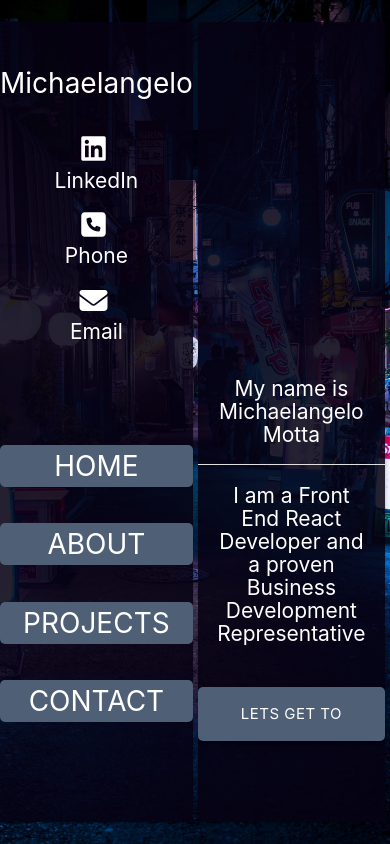
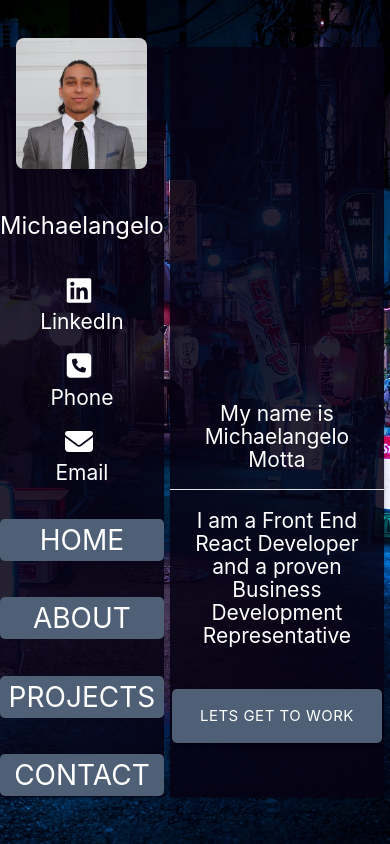
Before and after one commit to SyntaxMotta/Portfolio, a React (Create React App) app: page / in a window 390 px wide. Built offline with nearby package versions, Linux system fonts and the light colour scheme; the HTML template or start-up script is replaced by a standard one.

Commit message:
Nav Image tweaks

```diff
--- a/src/App.css
+++ b/src/App.css
@@ -64,7 +64,7 @@
   display: inline-block;
   width: 95%;
   padding: 1rem 0;
-  height: 875px;
+  height: 850px;
   overflow-y: scroll;
 }
 
@@ -174,10 +174,11 @@
     grid-template-columns: repeat(1fr);
   }
   .navbar__icon {
-    display: none;
+    width: 80%;
+    height: 275px;
   }
   .navbar__title {
-    font-size: 2rem;
+    font-size: 1.7rem;
     margin-top: 2.5rem !important;
   }
 
@@ -205,6 +206,14 @@
   .page-title {
     font-size: 1.9rem;
   }
+
+  .app__nav {
+    height: 750px;
+  }
+
+  .app__content {
+    height: 750px;
+  }
 }
 
 @media (min-height: 2400px) {
```
